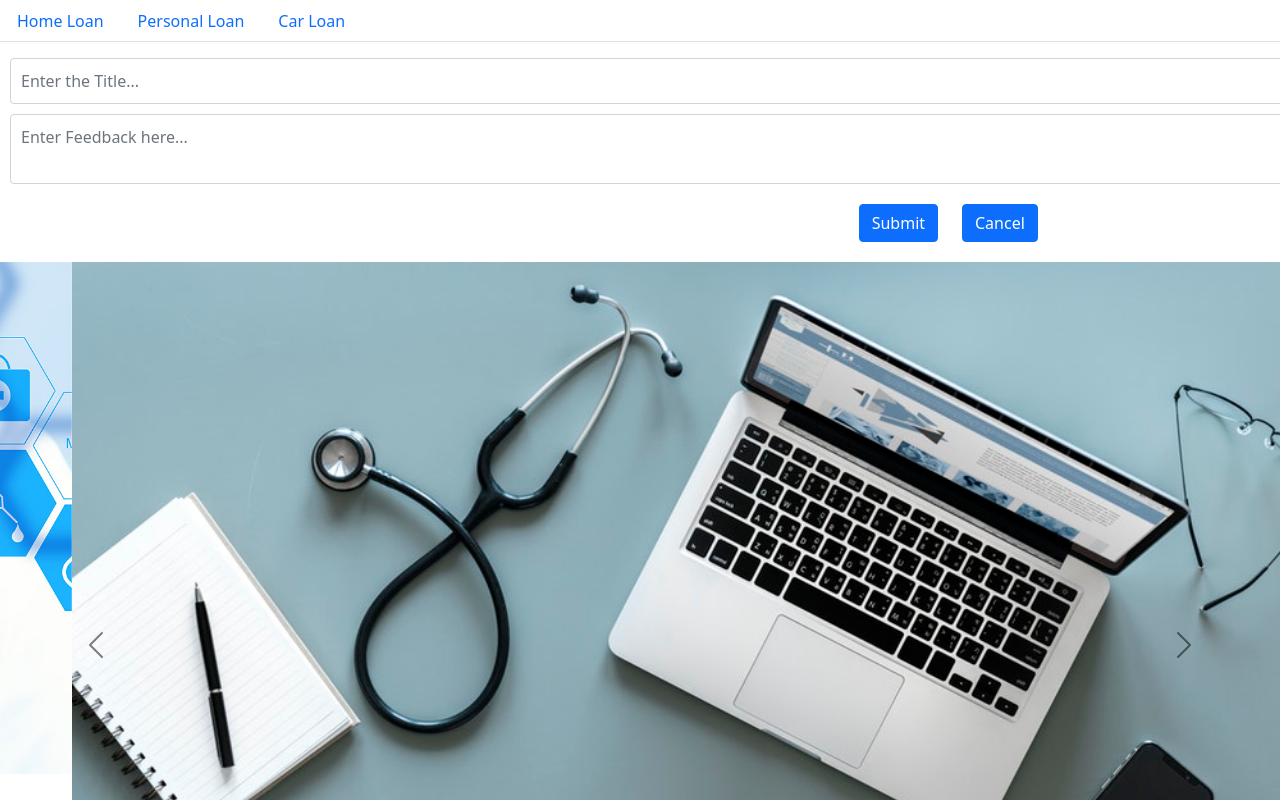
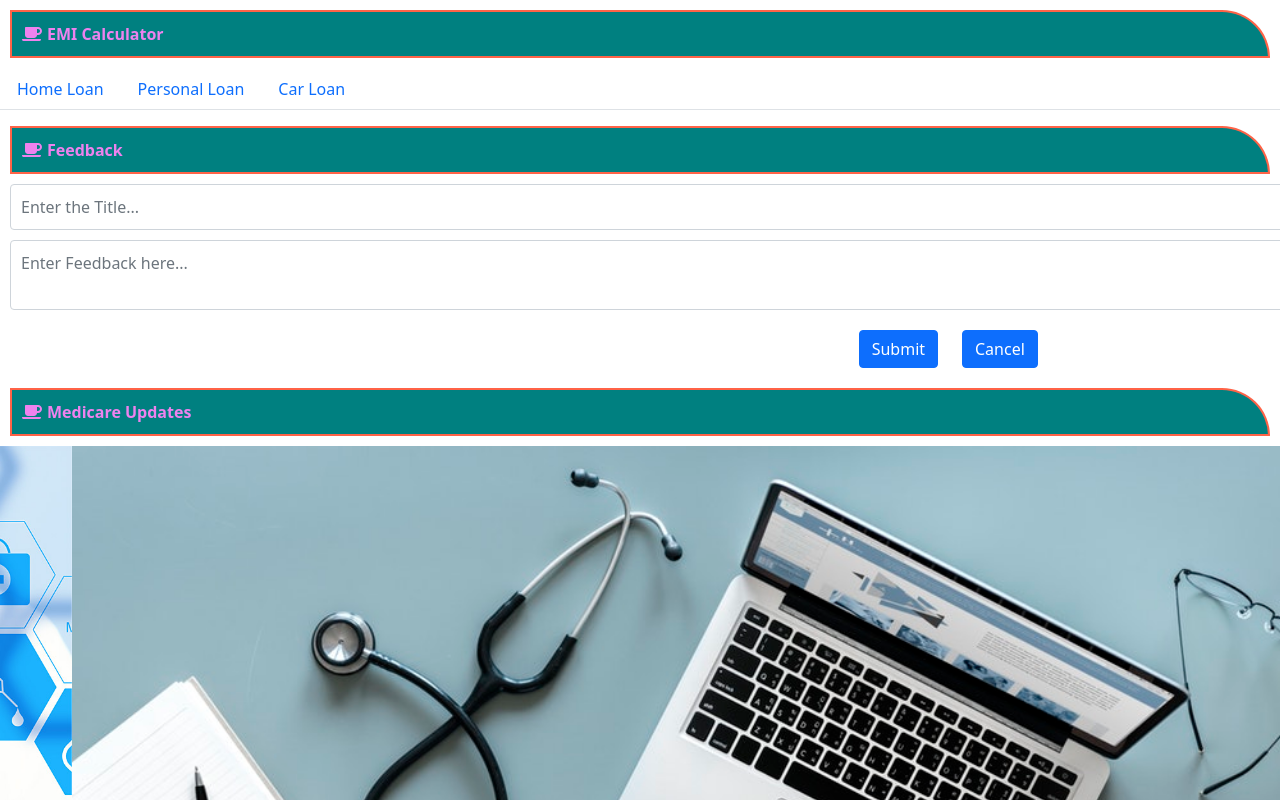
Before and after one commit to syedlaiqali/medi4sure-1, a React (Create React App) app: page / in a window 1280 px wide. Shown: the top 800 px of the page. Built offline with nearby package versions, Linux system fonts and the light colour scheme.

Commit message:
Updated Font Awesome

```diff
--- a/package.json
+++ b/package.json
@@ -3,6 +3,9 @@
   "version": "0.1.0",
   "private": true,
   "dependencies": {
+    "@fortawesome/fontawesome-svg-core": "^1.2.36",
+    "@fortawesome/free-solid-svg-icons": "^5.15.4",
+    "@fortawesome/react-fontawesome": "^0.1.15",
     "@testing-library/jest-dom": "^5.12.0",
     "@testing-library/react": "^11.2.7",
     "@testing-library/user-event": "^12.8.3",
--- /dev/null
+++ b/src/components/Common/HeaderForComp.css
@@ -0,0 +1,12 @@
+.headercomp{
+    margin: 10px;
+    padding: 10px;
+    background-color: teal;
+    border: tomato 2px solid;
+    color:violet;
+    font-weight: bold;
+    border-top-right-radius: 50px;
+}
+.spandata{
+    padding-left: 5px;
+}
--- /dev/null
+++ b/src/components/Common/HeaderForComp.jsx
@@ -0,0 +1,12 @@
+import "./HeaderForComp.css";
+import { FontAwesomeIcon } from "@fortawesome/react-fontawesome";
+import { faCoffee } from "@fortawesome/free-solid-svg-icons";
+
+export const HeaderForComp = ({ title }) => {
+  return (
+    <div className="headercomp">
+      <FontAwesomeIcon icon={faCoffee} />
+      <span className="spandata">{title}</span>
+    </div>
+  );
+};
--- a/src/components/Home/Home.jsx
+++ b/src/components/Home/Home.jsx
@@ -1,12 +1,16 @@
 import { MediUpdates } from "./MediUpdates";
 import { Feedback } from "../Feedback/Feedback";
 import { EMICalc } from "../EMICalc/EMICalc";
+import { HeaderForComp } from "../Common/HeaderForComp";
 
 export const Home = () => {
   return (
     <div>
+      <HeaderForComp title="EMI Calculator" />
       <EMICalc />
+      <HeaderForComp title="Feedback" />
       <Feedback />
+      <HeaderForComp title="Medicare Updates" />
       <MediUpdates />
     </div>
   );
```
Also changed, not shown: 1 other file (tests, documents, lock files or other folders).
